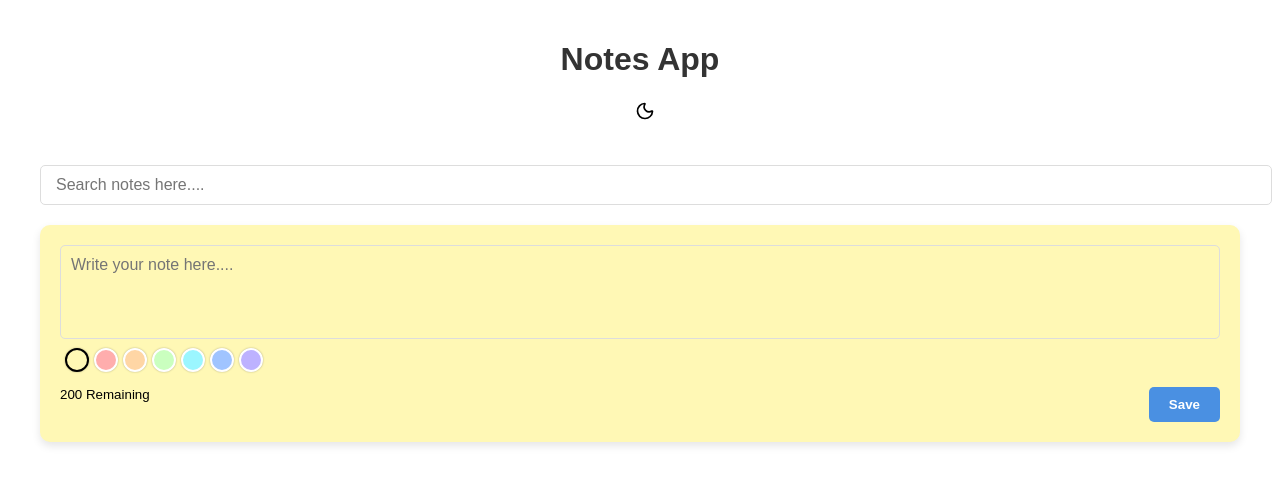
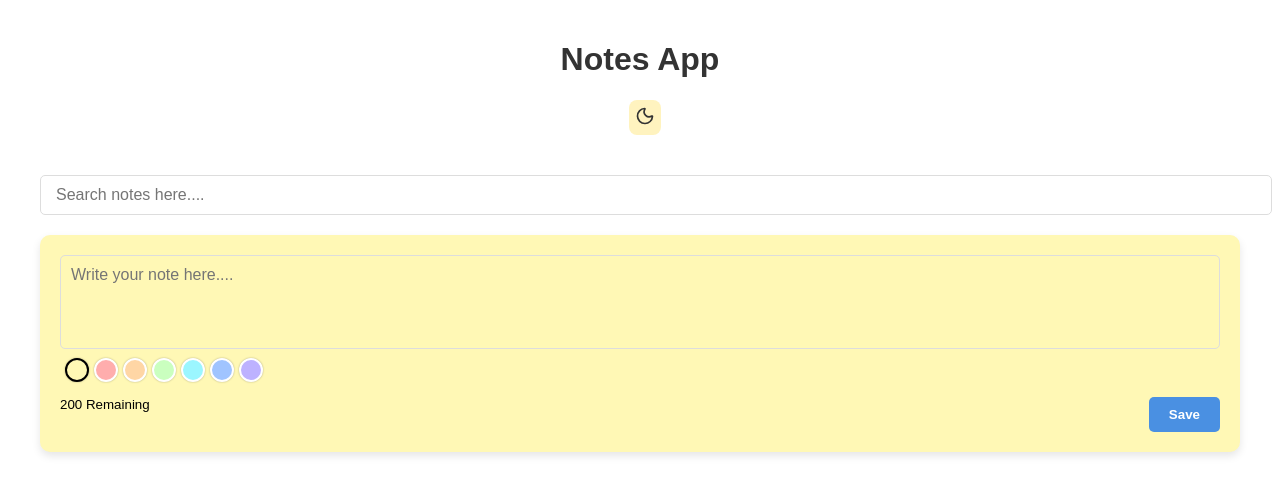
Before and after one commit to KiranKhayamali/Notes, a React (Create React App) app: page / in a window 1280 px wide. Shown: the top 494 px of the page. Built offline with nearby package versions, Linux system fonts and the light colour scheme.

Commit message:
Alternatively changing theme of button and title with theme modes

```diff
--- a/src/App.js
+++ b/src/App.js
@@ -61,10 +61,11 @@ function AppContent() {
   return (
     <div className="app-container">
         <div className="app-header">
-        <h1 className='app-title'>Notes App</h1>
+          <h1 className='app-title'>{dark ? 'Notes App' : 'Notes App'}</h1>
           <button
-          className='theme-toggle-btn'
+            className={`theme-toggle-btn ${dark ? 'dark' : 'light'}`}
             onClick={() => toggleDarkMode()}
+            aria-label="Toggle theme"
           >
             {dark ? <Sun size={20}/> : <Moon size={20}/>}
           </button>
```
Lines whose indentation alone changed are shown as unchanged.
